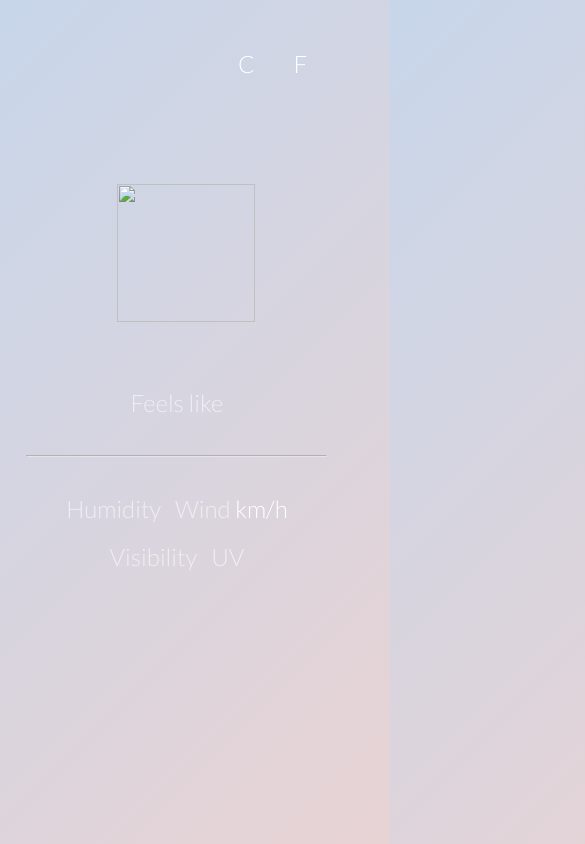
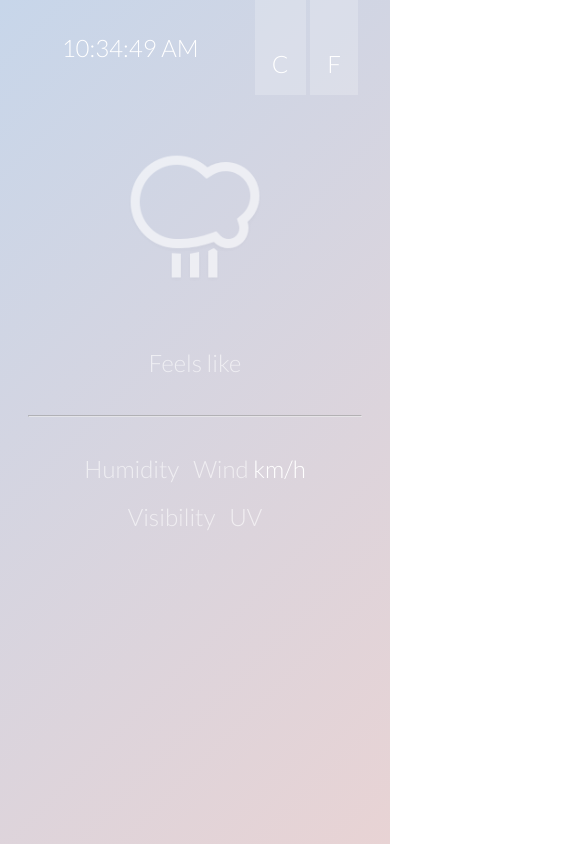
Before and after one commit to Anastasyya/weather-app, a website: page index.html in a window 390 px wide. Shown: the top 844 px of the page, 585 px wide, since content can reach past the window. Drawn offline with nearby package versions, Linux system fonts and the light colour scheme.

Commit message:
Added grunt with livereload plugin. Added flexboxes for layout

```diff
--- a/index.html
+++ b/index.html
@@ -8,40 +8,40 @@
  <link rel="stylesheet" href="my_css.css">
 <link href="media-queries.css" rel="stylesheet" type="text/css">
  <link href="https://fonts.googleapis.com/css?family=Lato:300,700" rel="stylesheet">
-
 </head>
 <body class="gradient_default">
   <div id="pagewrap">
-
-
-
-        <header id="header" class="border">
-
-          <hgroup class="border">
+    <header id="header">
+      <hgroup>
         <ul id="loc_info">
       			<li class="tr city">&nbsp;&nbsp;</li>
             <li class="time"></li>
+            <li id="timer">11:00 AM</li>
           </ul>
-            </hgroup><nav class="border">
+        </hgroup>
+        <nav>
             <ul id="options">
       				<li><button id="c">C</button></li>
               <li><button id="f">F</button></li>
       			</ul>
         </nav>
-
     </header>
-
-
-<section class="main border">
-
-<div class="icon"><p><img src="icons_w/rain.png" style="width:138px;" id="my_image"></p></div><div class="main_text"><div class="degrees"></div> <div class="description tr"></div>
+     <section class="main">
+       <div class="icon">
+         <p><img src="icons_w/rain.png" style="width:138px;" id="my_image"></p>
+       </div>
+       <div class="main_text">
+         <div class="degrees"></div>
+         <div class="description tr"></div>
          <p><span class="tr">Feels like </span><span class="feels_like"></span></p>
-<div class="ruler border"><hr class="tr"></div>
+         <div class="ruler">
+           <hr class="tr">
+         </div>
         <p><span class="tr">Humidity </span><span class="humidity"></span> &nbsp;&nbsp;<span class="tr">Wind </span><span class="wind"></span> km/h</p>
-<p><span class="tr">Visibility </span><span class="visibility"></span> &nbsp;&nbsp;<span class="tr">UV </span><span class="uv"></span></p></div>
-
+        <p><span class="tr">Visibility </span><span class="visibility"></span> &nbsp;&nbsp;<span class="tr">UV </span><span class="uv"></span></p>
+      </div>
     </section>
-
 </div>
+<script src="http://localhost:35729/livereload.js"></script>
 </body>
 </html>
--- a/media-queries.css
+++ b/media-queries.css
@@ -1,97 +1,56 @@
-@media screen and (max-width: 711px) {
- body{width: auto;}
-
+@media screen and (max-width: 701px) {
+body{
+  width: auto;
+}
 #pagewrap {
 		width: 95%;
-
 }
-
-	#header{position: relative;
-	width: inherit;}
-
-	hgroup {display: block;
-	position: absolute;
-	top: 7rem;
-	left: 2rem;
+.main {
+  flex-direction: column;
 }
-
-		nav {display: block;
-				position: absolute;
-				left:60%;
+.main_text{
+	text-align: center;
+  width: 100%;
 }
-			#loc_info > li{
-			  display: block;
-				margin: 0.5rem 0;
-
+.icon{
+  width: 100%;
+	margin-top: 2rem;
+}
+.icon > p {
+	text-align: center;
+}
+.degrees {
+  margin-top: 0rem;
+	font-size: 5rem;
+}
+.description {
+  font-size: 3rem;
+}
+.ruler{
+  width: 90%;
+  margin-left:auto;
+  margin-right:auto;
+}
 }
 
 
-			.main{position: relative;
-				width: inherit;
-			}
-			.main_text{	width: inherit;
-			  text-align: center;}
-
-
-			.icon{width: 100%;
-				margin-top: 10rem;
-		}
-			.icon > p {
-			  text-align: center;
-
-			}
-		.degrees {margin-top: 0rem;
-		font-size: 5rem;}
-.description {font-size: 3rem;}
-
-
-
-.ruler{width: 90%;
-margin-left:auto;
-margin-right:auto;}
-}
-
-
-@media screen and (max-width: 980px) and (min-width: 712px) {
+@media screen and (max-width: 980px) and (min-width: 700px) {
 
 #pagewrap {
   width: 95%;
 }
-	#header{position: absolute;
-	width: inherit;
-}
-
-	hgroup {width: auto;
-		float:left;
-		margin-top: 3.5rem;
-		}
-
-		nav {width: auto;
-			float: right;
-			}
-
-			.main{position: relative;
-			width: inherit;
-			margin-top: 4rem;
-		}
-
 .icon{
   width:30%;
   margin-top: 7rem;
-
-
 }
 .main_text{
   width: 60%;
-
-
 }
-
 li{
 	letter-spacing:-0.2px;
 	}
-
-      .ruler{width: 90%;
+.ruler{
+  width: 90%;
   margin-left:0;
 }
 }
--- a/my_css.css
+++ b/my_css.css
@@ -1,62 +1,77 @@
 /*.border{border: 1px solid white;}*/
 
-
-
-/*header*/
-
-#loc_info > li{
-  display: inline-block;
+html {
+  height: 100%;overflow: hidden;
 }
-
-#options > li{
-  display: inline-block;
+body {
+ height: 100%;
+  margin: 0;
+  background-repeat: no-repeat;
+  background-attachment: fixed;
 }
-
-/*layout*/
-
-hgroup, nav,section{
-    display: inline-block;
-}
-
 
 #pagewrap {
   width: 980px;
   margin: 0 auto;
 }
 
-hgroup{
-	width: 700px;
+/*-----header-----*/
 
+header {
+  display:flex;
+}
+hgroup {
+  width: 60%;
+  align-self: center;
+}
+nav{
+  width: 40%;
+  align-self: stretch;
+}
+#options {
+  text-align: right;
 }
 
-nav {
-	width: 180px;
-
+ul {
+  padding: 0rem 0rem 0rem 0rem;
+  margin: 0rem 0rem 0rem 0rem;
+  width: 70%;
+  margin: auto;
+}
+ul > li{
+  display: inline-block;
 }
 
+/*----main section----*/
 
-.icon {display: inline-block;
-	width: 380px;
-  vertical-align: top;
-}
-.main_text {display: inline-block;
-	width: 500px;
 
+
+.main {
+  display:flex;
 }
 
-/*icon*/
-
+.icon {
+  width: 35%;
+  align-self: center;
+  align-self: flex-start;
+}
 .icon > p {
   text-align: right;
-
+}
+.main_text {
+  width: 65%;
+  align-self: center;
 }
 
-/*backgrounds*/
-html {height: 100%;overflow: hidden;}
-body {height: 100%;
-    margin: 0;
-    background-repeat: no-repeat;
-    background-attachment: fixed;}
+.degrees{
+  margin: 9rem 0 2.06rem 0;
+}
+.description {
+  margin: 0rem 0 2.8rem 0;
+}
+
+/*-----backgrounds-------*/
+
 
 .gradient_default{/* Permalink - use to edit and share this gradient: http://colorzilla.com/gradient-editor/#c7d6ea+0,e8d3d4+100 */
 background: #c7d6ea; /* Old browsers */
@@ -126,8 +141,7 @@ background: linear-gradient(135deg,  #415680 0%,#999abf 60%,#ffefcd 100%); /* W3
 filter: progid:DXImageTransform.Microsoft.gradient( startColorstr='#415680', endColorstr='#ffefcd',GradientType=1 ); /* IE6-9 fallback on horizontal gradient */
 }
 
-
-/*fonts*/
+/*----fonts----*/
 body {font-family: 'Lato', sans-serif;
 color: white;
 font-size: 1.5rem;
@@ -142,29 +156,28 @@ line-height: 100%;
 text-transform: uppercase;
 font-weight: bold;
 }
-.tr{opacity: 0.6;}
-/*margins*/
+.tr{
+  opacity: 0.6;
+}
 
-/*hgroup{margin-top: 0.6rem;}*/
-ul {padding: 0rem 0rem 0rem 0rem;
-margin: 0rem 0rem 0rem 0rem;}
-.degrees{margin: 9rem 0 2.06rem 0;}
-.description {margin: 0rem 0 2.8rem 0;}
-hr {color:white;}
+/*------elements-----*/
 
+hr {
+  color:white;
+}
 .ruler {width: 90%;
   margin-left:0;
   margin-right: auto;
   margin-top: 2.5rem;
   margin-bottom: 2.5rem;
 }
+.icon{
+  margin: 7rem 1rem 0 0;
+}
 
-.icon{margin: 7rem 1rem 0 0;}
-
-
-/*links*/
+/*------links---------*/
 button {
-    background-color: Transparent;
+  background-color: rgba(255, 255, 255, 0.2);
   background-repeat:no-repeat;
   border: 1px solid Transparent;
   padding: 3rem 1rem 1rem 1rem;
@@ -173,25 +186,20 @@ button {
   outline:none;
   font-size: 1.5rem;
   color: white;
-      font-family: 'Lato', sans-serif;}
+  font-family: 'Lato', sans-serif;
+}
 
 button:hover {
-    border: 1px solid white;
+  background-color: rgba(255, 255, 255, 0.5);
   cursor:pointer;
-
 }
 
-
 button:focus {
-    border: 1px solid white;
+  background-color: rgba(255, 255, 255, 0.5);
   cursor:pointer;
-
 }
 
-
-
 button:active {
-    border: 1px solid white;
+  background-color: rgba(255, 255, 255, 0.5);
   cursor:pointer;
-
 }
--- a/weather.js
+++ b/weather.js
@@ -3,8 +3,13 @@
 $(document).ready(function(){
 
 
+  function startTimer() {
+  var time = new Date().toLocaleTimeString();
+  $("#timer").html(time);
+  }
+setInterval(startTimer, 1000);
 
-   $.ajax({
+(function worker ()  { $.ajax({
 url: "http://api.wunderground.com/api/f0821e3125f130ed/conditions/astronomy/q/autoip.json",
 type: "GET",
     dataType: "jsonp",
@@ -12,7 +17,7 @@ success: function(x) {
 
           $("#main_text").html("<strong>" + x.current_observation.weather + "</strong>" + " " );
           $(".city").html(x.current_observation.display_location.full + " ");
-          $(".time").html(x.moon_phase.current_time.hour + ":" + x.moon_phase.current_time.minute);
+          //$(".time").html(x.moon_phase.current_time.hour + ":" + x.moon_phase.current_time.minute);
           $(".degrees").html(x.current_observation.temp_c + "°");
           $(".description").html(x.current_observation.weather);
           $(".feels_like").html(x.current_observation.feelslike_c + "°");
@@ -73,7 +78,15 @@ $(".feels_like").html(x.current_observation.feelslike_c + "°");
         $(".visibility").html(x.current_observation.visibility_km + " km");
        }
       });
+    },
+    complete: function() {
+      // Schedule the next request when the current one's complete
+      setTimeout(worker, 600000);
+    }
 
-}
       });
+    })();
+
+
+
   });
```
Also changed, not shown: Gruntfile.js (added, +15 -0 lines), package.json (added, +23 -0 lines), icons_w/clear.png (added), icons_w/cloudy.png (added), icons_w/nt_partlycloudy.png (added), icons_w/partlycloudy.png (added), icons_w/rain.png (added), icons_w/snow.png (added), icons_w/sunny.png (added), icons_w/tstorms.png (added), 2 other files. Lines whose indentation alone changed are shown as unchanged.
